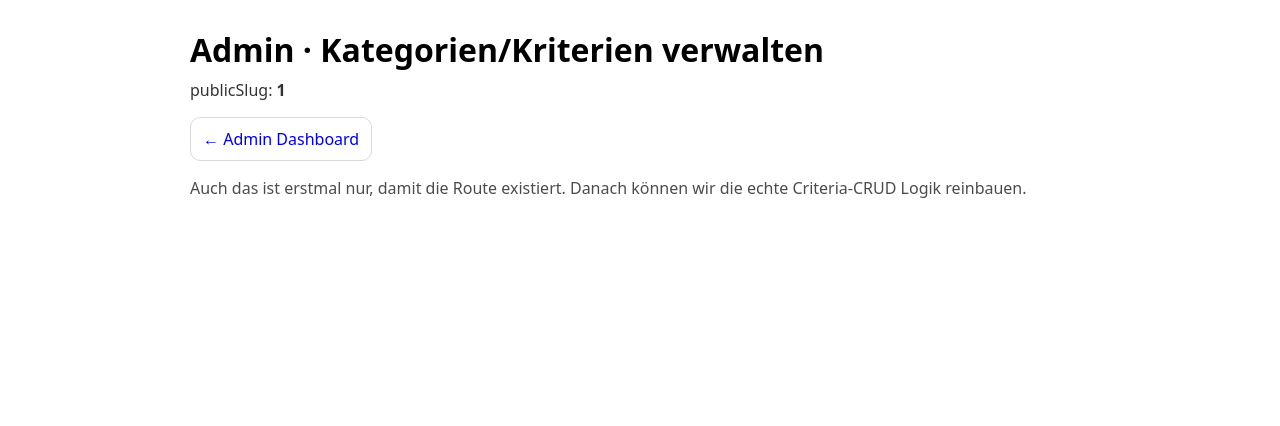
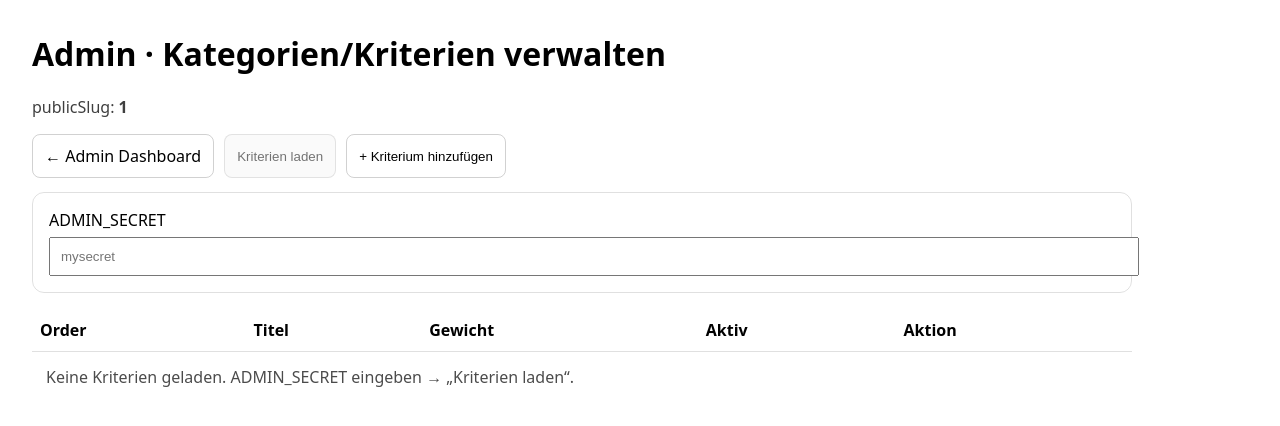
Before and after one commit to jochenwiener71/Weinfreunde-app, a Next.js app: page /admin/criteria/1 in a window 1280 px wide. Shown: the top 426 px of the page. Built offline with nearby package versions, Linux system fonts and the light colour scheme.

Commit message:
Update page.tsx

```diff
--- a/app/admin/criteria/[slug]/page.tsx
+++ b/app/admin/criteria/[slug]/page.tsx
@@ -1,31 +1,10 @@
-import Link from "next/link";
+import CriteriaClient from "./CriteriaClient";
 
-export default async function AdminCriteriaPage({
+export default async function Page({
   params,
 }: {
   params: Promise<{ slug: string }>;
 }) {
   const { slug } = await params;
-
-  return (
-    <main style={{ padding: 20, fontFamily: "system-ui", maxWidth: 900, margin: "0 auto" }}>
-      <h1 style={{ margin: 0 }}>Admin · Kategorien/Kriterien verwalten</h1>
-      <p style={{ marginTop: 8, opacity: 0.8 }}>
-        publicSlug: <b>{slug}</b>
-      </p>
-
-      <div style={{ display: "flex", gap: 10, flexWrap: "wrap", marginTop: 14 }}>
-        <Link
-          href={`/admin`}
-          style={{ padding: "10px 12px", borderRadius: 10, border: "1px solid rgba(0,0,0,0.15)", textDecoration: "none" }}
-        >
-          ← Admin Dashboard
-        </Link>
-      </div>
-
-      <p style={{ marginTop: 16, opacity: 0.7 }}>
-        Auch das ist erstmal nur, damit die Route existiert. Danach können wir die echte Criteria-CRUD Logik reinbauen.
-      </p>
-    </main>
-  );
+  return <CriteriaClient slug={slug} />;
 }
```
